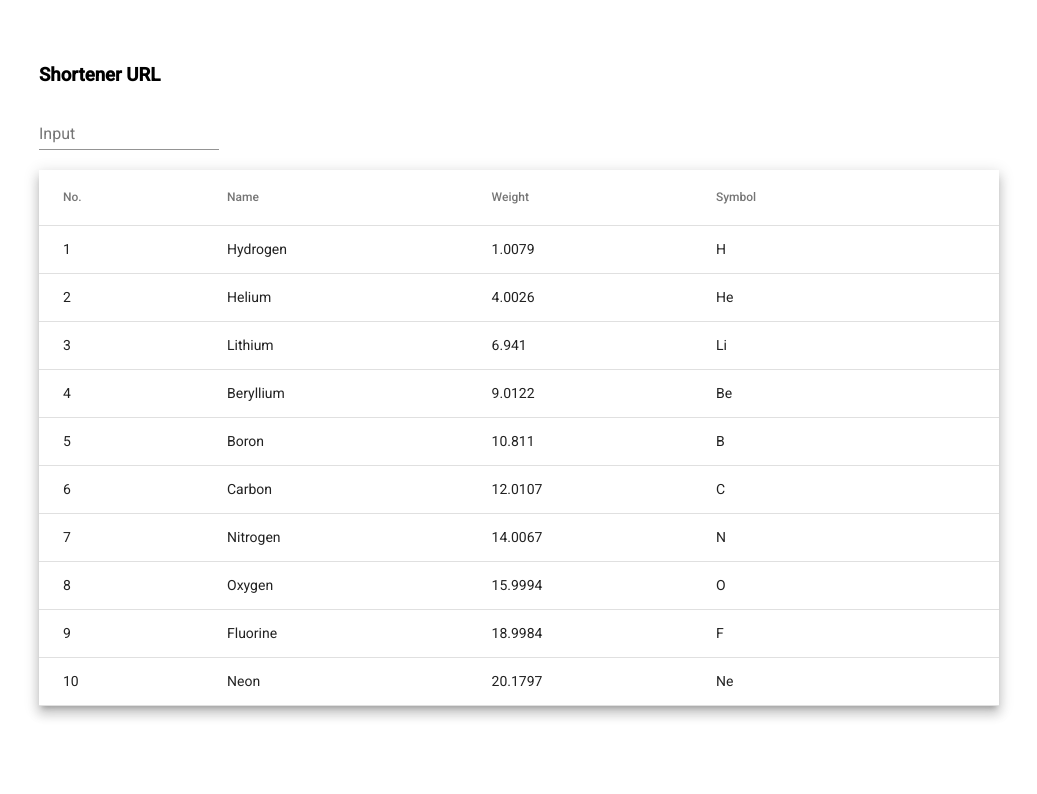
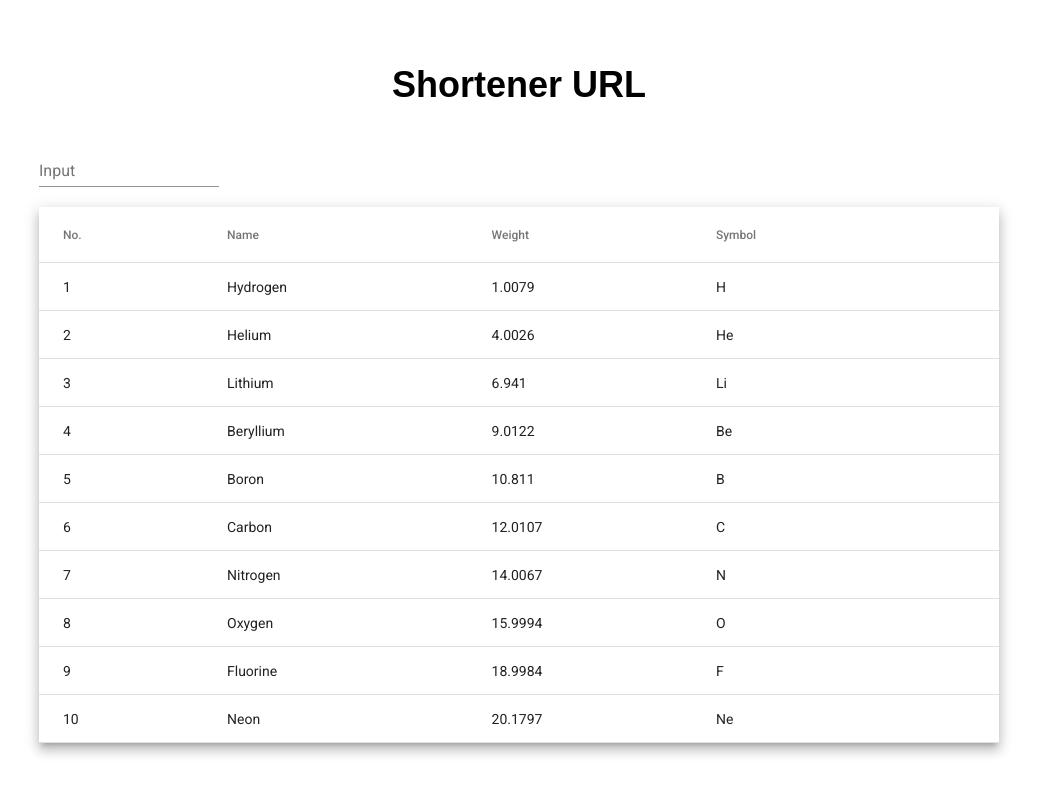
Before and after one commit to jonathanj101/URL-Shortener, an Angular app in the folder client/: page / in a window 1280 px wide. Shown: the top 794 px of the page, without its empty margins (121-1158 px from the left). Built offline with nearby package versions, Linux system fonts and the light colour scheme.

Commit message:
styles added for title div

```diff
--- a/client/src/app/container/default-layout/default-layout.component.scss
+++ b/client/src/app/container/default-layout/default-layout.component.scss
@@ -9,3 +9,14 @@
     height: auto;
     margin: 5% auto;
 }
+
+.title-div {
+    width:100%;
+    height:auto;
+    text-align: center;
+}
+
+.title {
+    font-family: sans-serif;
+    font-size: 2.25rem;
+}
```
